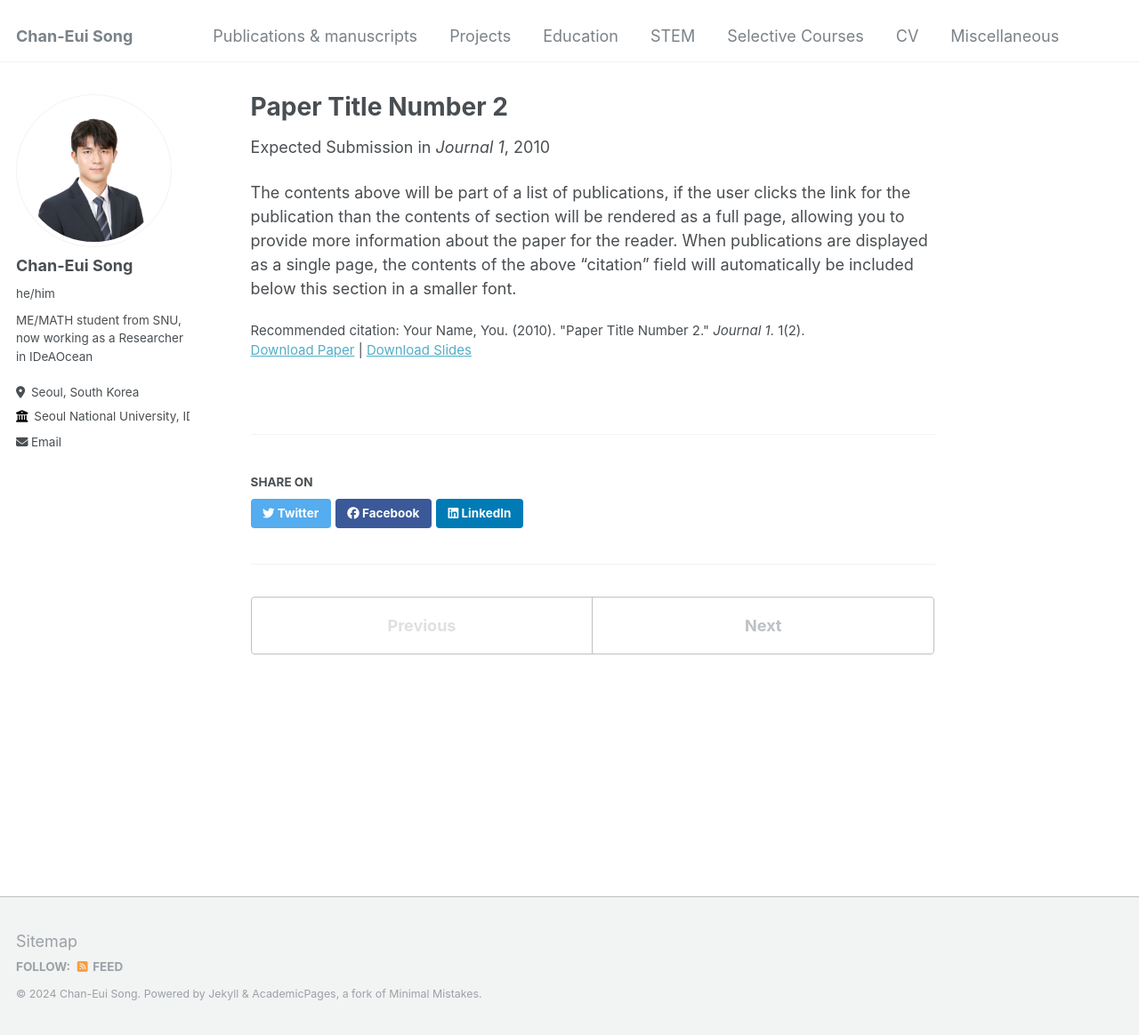
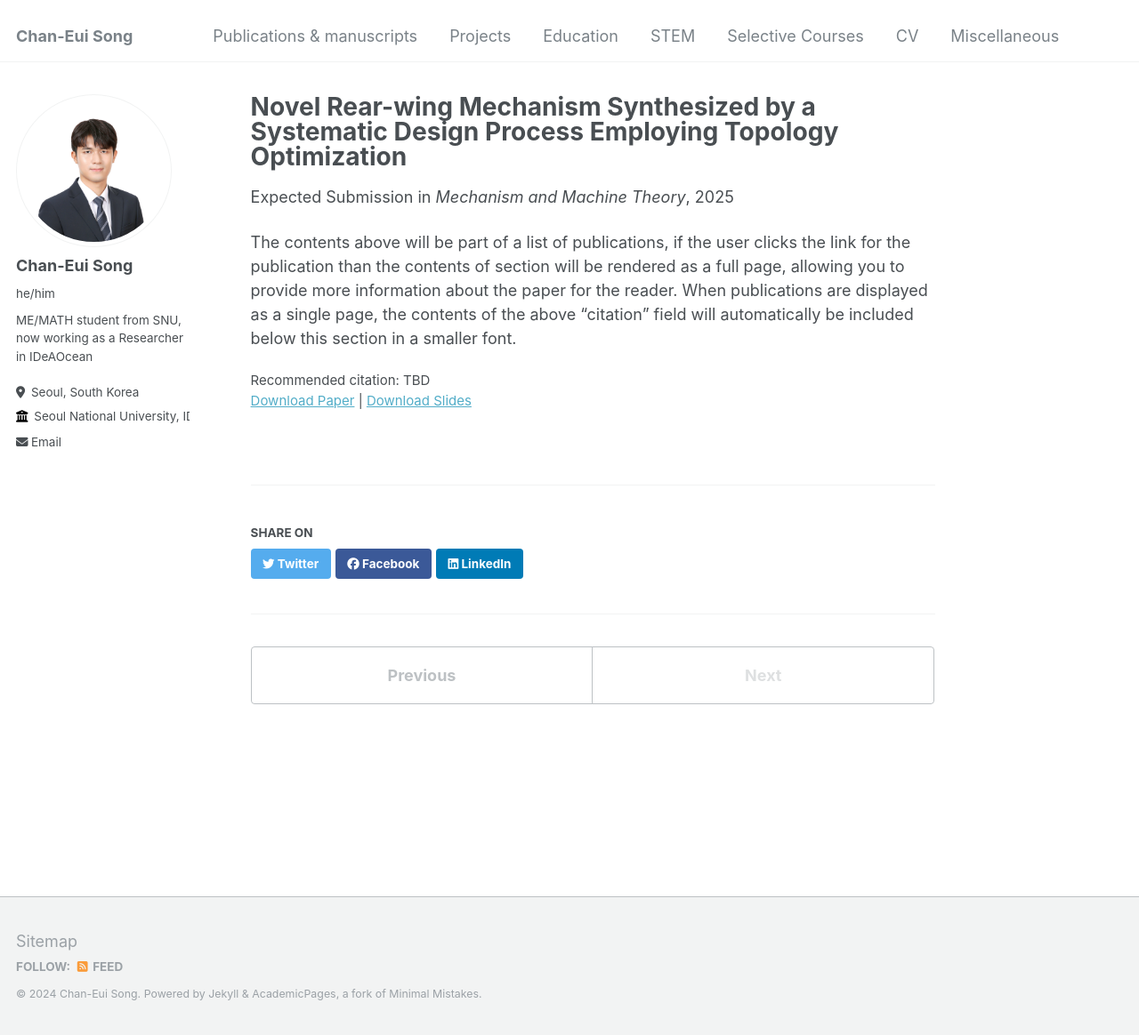
Before and after one commit to cksdml1014/chanisong, a Jekyll site: the page built from _publications/2010-10-01-paper-title-number-2.md, in a window 1280 px wide and 1164 px high. Shown: the whole window at 89% size. Built offline with Jekyll 4.4.1, drawn with Linux system fonts in a browser that asks for light colours.

Commit message:
Update 2010-10-01-paper-title-number-2.md

```diff
--- a/_publications/2010-10-01-paper-title-number-2.md
+++ b/_publications/2010-10-01-paper-title-number-2.md
@@ -1,13 +1,13 @@
 ---
-title: "Paper Title Number 2"
+title: "Novel Rear-wing Mechanism Synthesized by a Systematic Design Process Employing Topology Optimization"
 collection: publications
 permalink: /publication/2010-10-01-paper-title-number-2
 excerpt: 'This paper is about the number 2. The number 3 is left for future work.'
-date: 2010-10-01
-venue: 'Journal 1'
+date: 2025-10-01
+venue: 'Mechanism and Machine Theory'
 slidesurl: 'http://academicpages.github.io/files/slides2.pdf'
 paperurl: 'http://academicpages.github.io/files/paper2.pdf'
-citation: 'Your Name, You. (2010). &quot;Paper Title Number 2.&quot; <i>Journal 1</i>. 1(2).'
+citation: 'TBD'
 ---
 
 The contents above will be part of a list of publications, if the user clicks the link for the publication than the contents of section will be rendered as a full page, allowing you to provide more information about the paper for the reader. When publications are displayed as a single page, the contents of the above "citation" field will automatically be included below this section in a smaller font.
```
